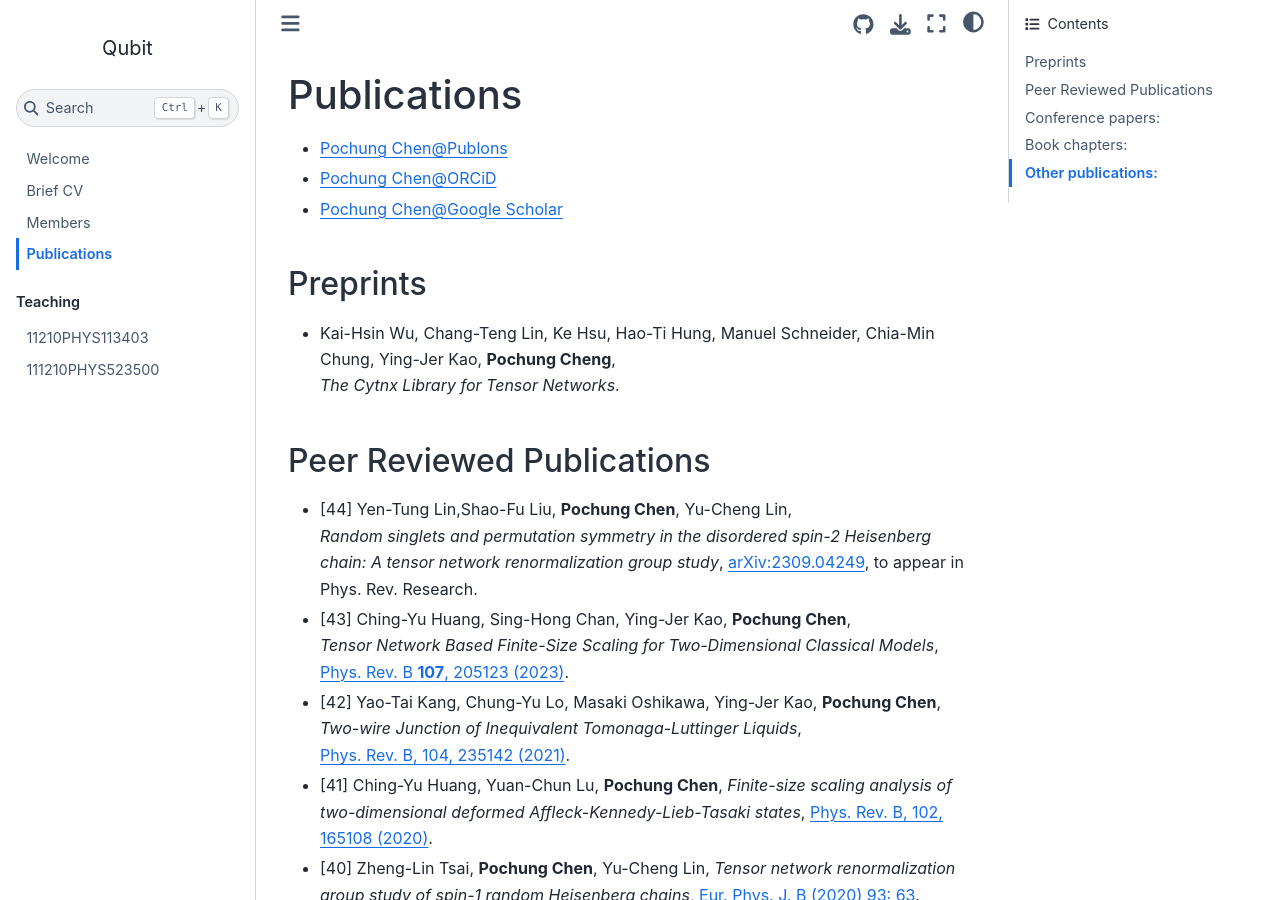
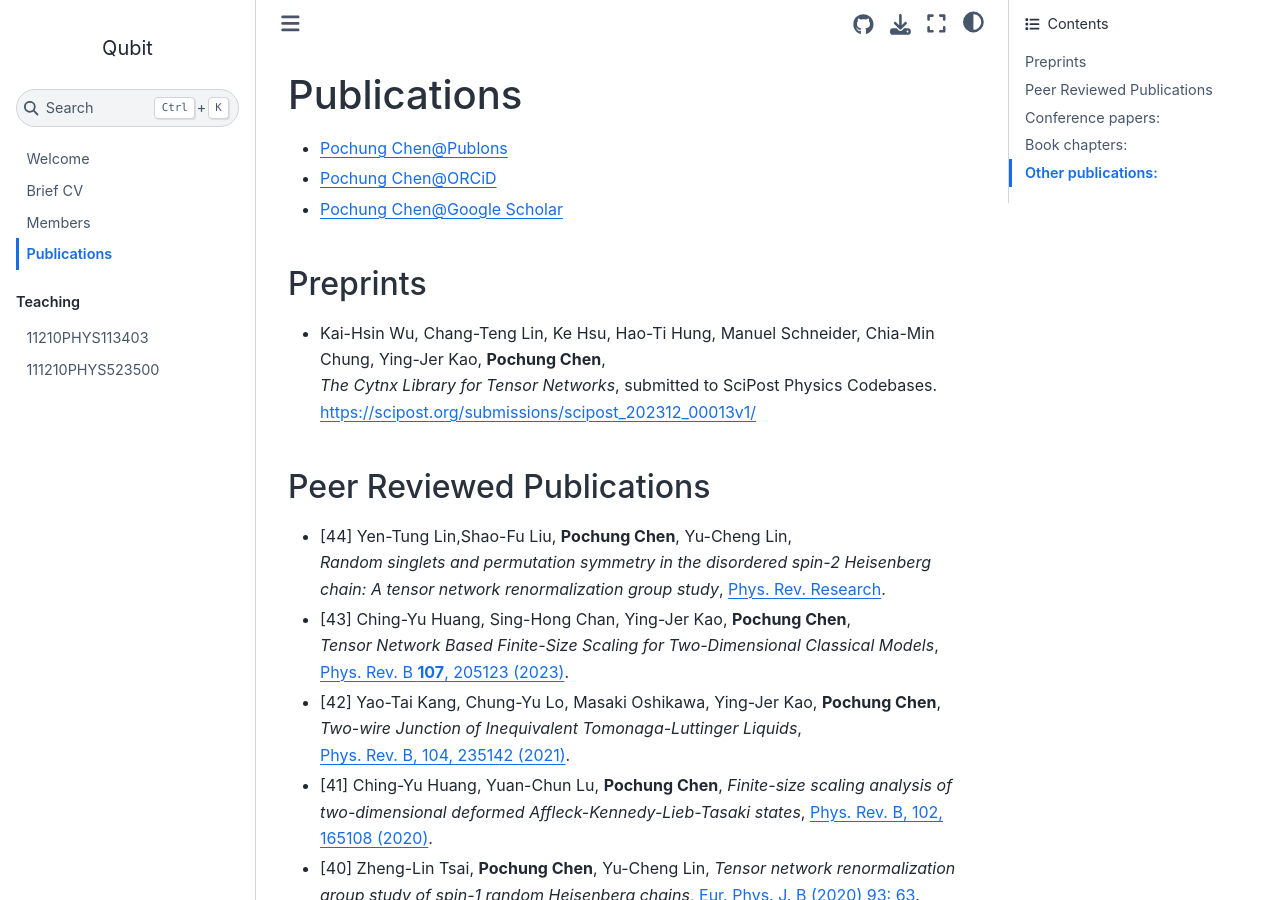
Before and after one commit to pcchen/pcchen.github.io, a Jupyter Book: the page built from publications.md, in a window 1280 px wide and 900 px high. Built offline with Jupyter Book 1.0.4 settings and Sphinx 7.4.7 and the Sphinx Book theme 1.1.4, drawn with Linux system fonts in a browser that asks for light colours; pages that are not in the unit, such as notebooks, are missing from menus.

Commit message:
update publication

```diff
--- a/publications.md
+++ b/publications.md
@@ -5,11 +5,11 @@
 * [Pochung Chen@Google Scholar](https://scholar.google.com.tw/citations?hl=en&user=blbepnIAAAAJ&view_op=list_works&sortby=pubdate)
 
 ## Preprints
-* Kai-Hsin Wu, Chang-Teng Lin, Ke Hsu, Hao-Ti Hung, Manuel Schneider, Chia-Min Chung, Ying-Jer Kao, **Pochung Cheng**,<br>*The Cytnx Library for Tensor Networks*.
+* Kai-Hsin Wu, Chang-Teng Lin, Ke Hsu, Hao-Ti Hung, Manuel Schneider, Chia-Min Chung, Ying-Jer Kao, **Pochung Chen**,<br>*The Cytnx Library for Tensor Networks*, submitted to SciPost Physics Codebases. https://scipost.org/submissions/scipost_202312_00013v1/
 
 ## Peer Reviewed Publications
 * [44] Yen-Tung Lin,Shao-Fu Liu, **Pochung Chen**, Yu-Cheng Lin,
-<br>*Random singlets and permutation symmetry in the disordered spin-2 Heisenberg chain: A tensor network renormalization group study*, [arXiv:2309.04249](https://arxiv.org/abs/2309.04249), to appear in Phys. Rev. Research.
+<br>*Random singlets and permutation symmetry in the disordered spin-2 Heisenberg chain: A tensor network renormalization group study*, [Phys. Rev. Research](https://journals.aps.org/prresearch/abstract/10.1103/PhysRevResearch.5.043249).
 
 * [43] Ching-Yu Huang, Sing-Hong Chan, Ying-Jer Kao, **Pochung Chen**, <br>*Tensor Network Based Finite-Size Scaling for Two-Dimensional Classical Models*, [Phys. Rev. B **107**, 205123 (2023)](https://journals.aps.org/prb/abstract/10.1103/PhysRevB.107.205123).
 * [42] Yao-Tai Kang, Chung-Yu Lo, Masaki Oshikawa, Ying-Jer Kao, **Pochung Chen**, <br>*Two-wire Junction of Inequivalent Tomonaga-Luttinger Liquids*, <br>[Phys. Rev. B, 104, 235142 (2021)](https://journals.aps.org/prb/abstract/10.1103/PhysRevB.104.235142).
```
